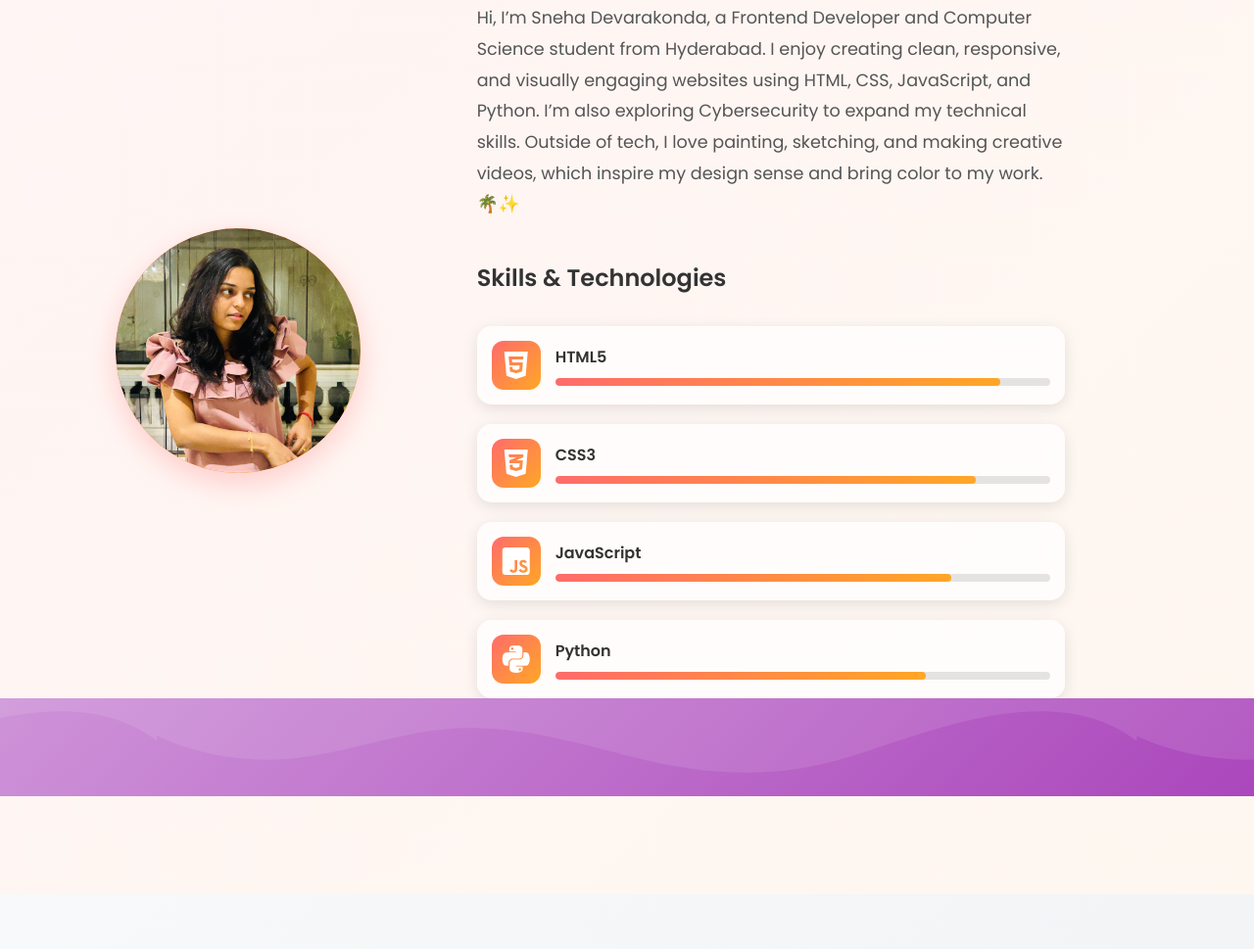
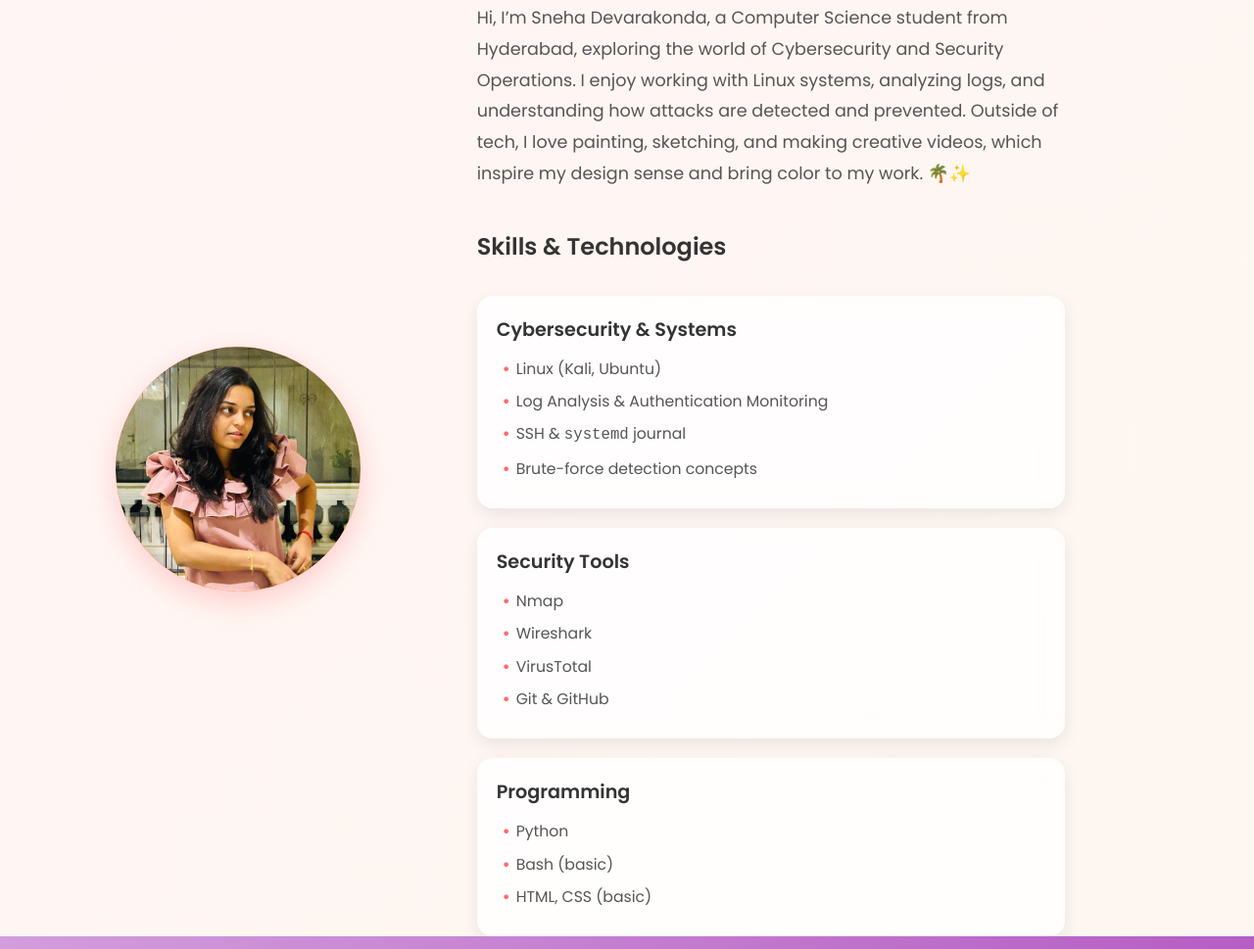
Before and after one commit to snehadevarakonda/Portfolio, a website: page index.html in a window 1280 px wide. Shown: the part 1211-2180 px from the top of the page at 98% size. Drawn offline with Linux system fonts and the light colour scheme.

Commit message:
shifted to cybersecurity

```diff
--- a/index.html
+++ b/index.html
@@ -54,7 +54,7 @@
         <div class="hero-content">
             <div class="hero-text">
                 <h1 class="hero-title">Hello, I'm <span class="highlight">Sneha</span></h1>
-                <p class="hero-subtitle">I am a wanna be a Developer. </p>
+                <p class="hero-subtitle">Aspiring Security Analyst | SOC Enthusiast </p>
                 <div class="hero-buttons">
                     <a href="#projects" class="btn btn-primary">View My Work</a>
                     <a href="#contact" class="btn btn-secondary">Get In Touch</a>
@@ -85,53 +85,35 @@
                 </div>
                 <div class="about-text">
                     <p class="about-description">
-                        Hi, I’m Sneha Devarakonda, a Frontend Developer and Computer Science student from Hyderabad. I enjoy creating clean, responsive, and visually engaging websites using HTML, CSS, JavaScript, and Python. I’m also exploring Cybersecurity to expand my technical skills. Outside of tech, I love painting, sketching, and making creative videos, which inspire my design sense and bring color to my work. 🌴✨ </p>
+                        Hi, I’m Sneha Devarakonda, a Computer Science student from Hyderabad, exploring the world of Cybersecurity and Security Operations. I enjoy working with Linux systems, analyzing logs, and understanding how attacks are detected and prevented. Outside of tech, I love painting, sketching, and making creative videos, which inspire my design sense and bring color to my work. 🌴✨ </p>
                     <div class="skills-section">
                         <h3 class="skills-title">Skills & Technologies</h3>
                         <div class="skills-grid">
-                            <div class="skill-item">
-                                <div class="skill-icon">
-                                    <i class="fab fa-html5"></i>
-                                </div>
-                                <div class="skill-info">
-                                    <span class="skill-name">HTML5</span>
-                                    <div class="skill-bar">
-                                        <div class="skill-progress" data-width="90%"></div>
-                                    </div>
-                                </div>
+                            <div class="skill-category">
+                                <h4 class="skill-category-title">Cybersecurity &amp; Systems</h4>
+                                <ul class="skill-list">
+                                    <li>Linux (Kali, Ubuntu)</li>
+                                    <li>Log Analysis &amp; Authentication Monitoring</li>
+                                    <li>SSH &amp; <code>systemd</code> journal</li>
+                                    <li>Brute-force detection concepts</li>
+                                </ul>
                             </div>
-                            <div class="skill-item">
-                                <div class="skill-icon">
-                                    <i class="fab fa-css3-alt"></i>
-                                </div>
-                                <div class="skill-info">
-                                    <span class="skill-name">CSS3</span>
-                                    <div class="skill-bar">
-                                        <div class="skill-progress" data-width="85%"></div>
-                                    </div>
-                                </div>
+                            <div class="skill-category">
+                                <h4 class="skill-category-title">Security Tools</h4>
+                                <ul class="skill-list">
+                                    <li>Nmap</li>
+                                    <li>Wireshark</li>
+                                    <li>VirusTotal</li>
+                                    <li>Git &amp; GitHub</li>
+                                </ul>
                             </div>
-                            <div class="skill-item">
-                                <div class="skill-icon">
-                                    <i class="fab fa-js-square"></i>
-                                </div>
-                                <div class="skill-info">
-                                    <span class="skill-name">JavaScript</span>
-                                    <div class="skill-bar">
-                                        <div class="skill-progress" data-width="80%"></div>
-                                    </div>
-                                </div>
-                            </div>
-                            <div class="skill-item">
-                                <div class="skill-icon">
-                                    <i class="fab fa-python"></i>
-                                </div>
-                                <div class="skill-info">
-                                    <span class="skill-name">Python</span>
-                                    <div class="skill-bar">
-                                        <div class="skill-progress" data-width="75%"></div>
-                                    </div>
-                                </div>
+                            <div class="skill-category">
+                                <h4 class="skill-category-title">Programming</h4>
+                                <ul class="skill-list">
+                                    <li>Python</li>
+                                    <li>Bash (basic)</li>
+                                    <li>HTML, CSS (basic)</li>
+                                </ul>
                             </div>
                         </div>
                     </div>
@@ -335,7 +317,7 @@
         <div class="container">
             <div class="footer-content">
                 <div class="footer-text">
-                    <p>&copy; 2024 Sneha. All rights reserved.</p>
+                    <p>&copy; 2025 Sneha. All rights reserved.</p>
                 </div>
                 <div class="social-links">
                     <a href="https://github.com/snehadevarakonda" class="social-link">
--- a/styles.css
+++ b/styles.css
@@ -492,6 +492,49 @@ body {
 .skills-grid {
     display: grid;
     gap: 20px;
+}
+
+.skill-category {
+    padding: 20px;
+    background: rgba(255, 255, 255, 0.8);
+    border-radius: 16px;
+    box-shadow: 0 6px 18px rgba(0, 0, 0, 0.08);
+    backdrop-filter: blur(10px);
+    transition: transform 0.3s ease, box-shadow 0.3s ease;
+}
+
+.skill-category:hover {
+    transform: translateY(-4px);
+    box-shadow: 0 10px 28px rgba(0, 0, 0, 0.12);
+}
+
+.skill-category-title {
+    font-size: 1.2rem;
+    font-weight: 600;
+    margin-bottom: 12px;
+    color: #333;
+}
+
+.skill-list {
+    list-style: none;
+    padding-left: 0;
+}
+
+.skill-list li {
+    position: relative;
+    padding-left: 20px;
+    margin-bottom: 8px;
+    color: #555;
+    font-size: 0.98rem;
+}
+
+.skill-list li::before {
+    content: '•';
+    position: absolute;
+    left: 6px;
+    top: 0;
+    color: #ff6b6b;
+    font-weight: 700;
 }
 
 .skill-item {
```
